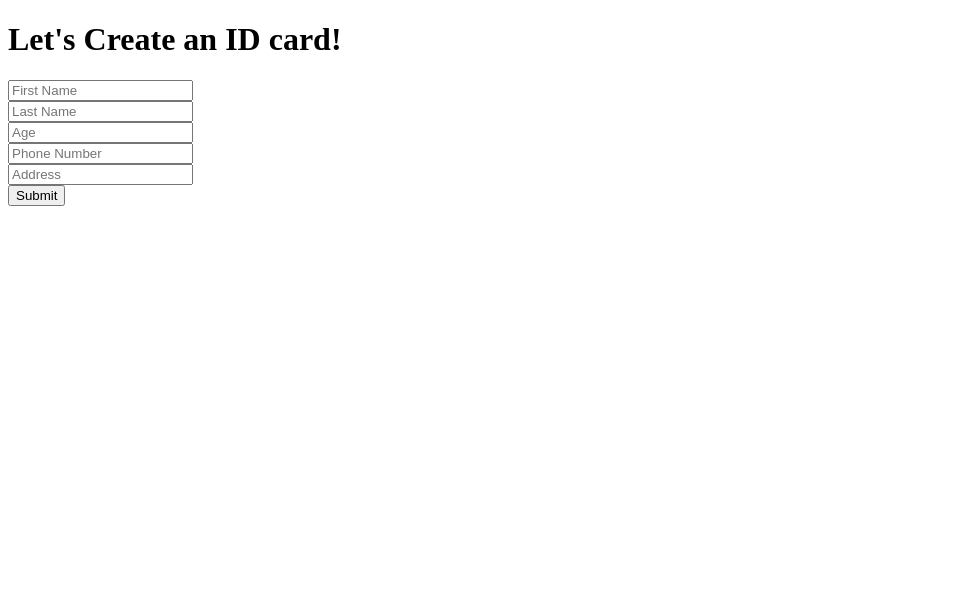
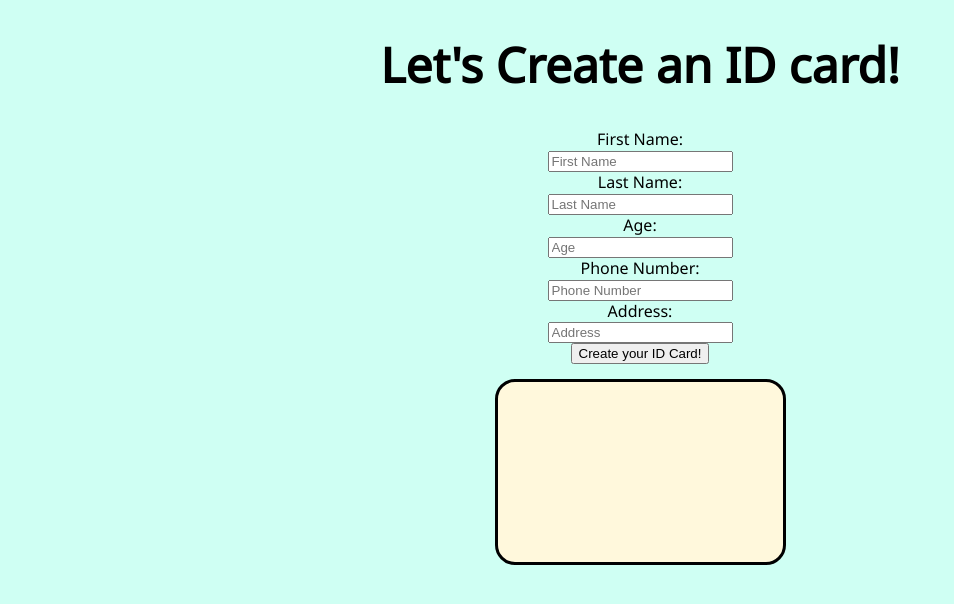
Before and after one commit to JessyRivard/idcardform, a plain HTML site: page index.html in a window 1280 px wide. Shown: the whole page, without its empty margins (0-954 px from the left). Drawn offline with Linux system fonts and the light colour scheme.

Commit message:
CSS
Created CSS code for card

```diff
--- a/index.html
+++ b/index.html
@@ -5,19 +5,28 @@
     <meta name="viewport" content="width=device-width, initial-scale=1.0">
     <meta http-equiv="X-UA-Compatible" content="ie=edge">
     <title>ID Card Form</title>
+    <link href="https://fonts.googleapis.com/css?family=Noto+Sans|Ubuntu" rel="stylesheet">
     <link rel="stylesheet" href="style.css">
 </head>
 <body>
     <h1>Let's Create an ID card!</h1>
     <form id="cardForm" action="" method="">
+        <label for="fname">First Name:</label><br>
         <input id="fname" type="text" name="fname" placeholder="First Name" required><br>
+        <label for="lname">Last Name:</label><br>
         <input id="lname" type="text" name="lname" placeholder="Last Name" required><br>
+        <label for="age">Age:</label><br>
         <input id="age" type="number" name="age" placeholder="Age" required><br>
+        <label for="tel">Phone Number:</label><br>
         <input id="tel" type="number" name="pnum" placeholder="Phone Number" required><br>
+        <label for="addr">Address:</label><br>
         <input id="addr" type="text" name="addr" placeholder="Address" required><br>
 
+
     </form>
-    <button form="card" type="submit" onclick="idCard()">Submit</button>
+    <div id="buttonHolder">
+        <button id="cardFormSubmit" form="card" type="submit" onclick="idCard()">Create your ID Card!</button>
+    </div>
     <div id="cardDisp">
         <div class="cardHead">
 
--- a/style.css
+++ b/style.css
@@ -0,0 +1,39 @@
+body {
+    background-color: #CFFFF3
+}
+h1 {
+    font-family: 'Noto Sans', sans-serif;
+    font-size: 3em;
+    text-align: center
+}
+#cardForm {
+    text-align: center;
+    line-height: 1.3;
+    font-family: 'Noto Sans', sans-serif
+}
+#buttonHolder {
+    text-align: center;
+    margin-bottom: 15px
+}
+#cardDisp {
+    height: 180px;
+    width: 285px;
+    border: 3px black solid;
+    border-radius: 20px;
+    margin: auto;
+    background-color: cornsilk;
+    font-family: 'Ubuntu', sans-serif
+}
+.cardHead {
+    height: 30%
+}
+#postFullName {
+    text-align: center;
+    font-size: 25px;
+    margin: 7%
+}
+.cardBody {
+    height: 70%;
+    margin: 8px;
+    line-height: 1.5
+}
```
